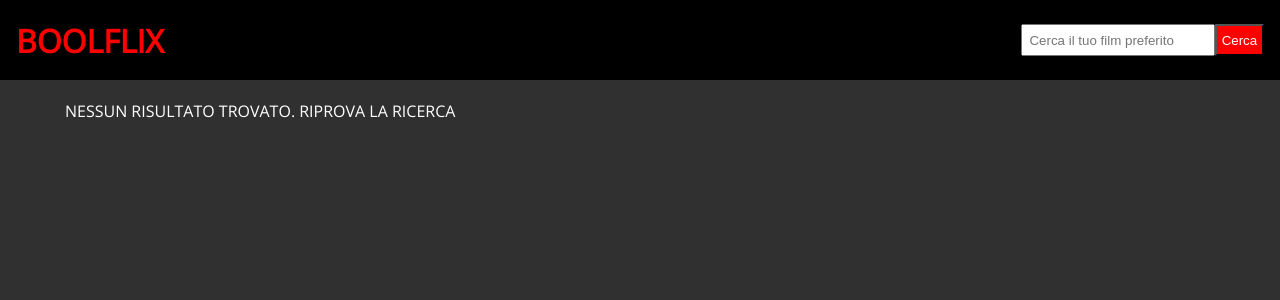
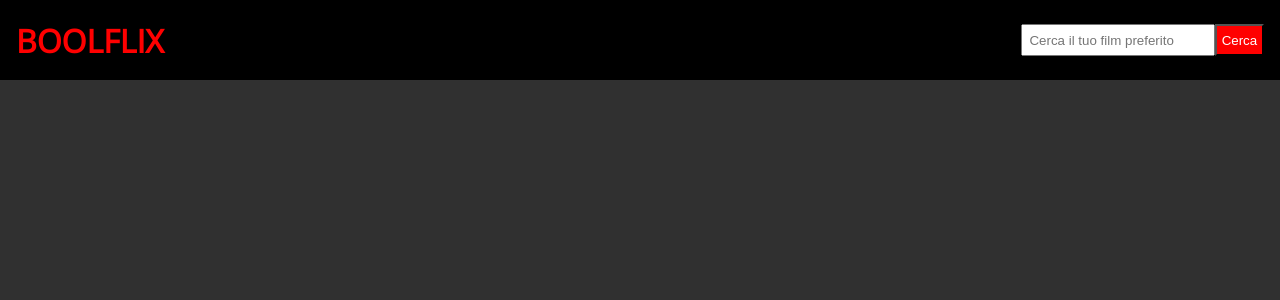
Before and after one commit to Pier5/vue-boolflix, a Vue app: page / in a window 1280 px wide. Shown: the top 300 px of the page. Built offline with nearby package versions, Linux system fonts and the light colour scheme.

Commit message:
-tolto anche questo da fixare-

```diff
--- a/src/components/MainBoolflix.vue
+++ b/src/components/MainBoolflix.vue
@@ -1,7 +1,5 @@
 <template>
   <main>
-    <div class="no-results" v-if="movies.length == ''">Nessun risultato trovato. Riprova la ricerca</div>
-    <div v-else>
     <section v-show="movies.length" class="movies-titles">
     <h1>Lista film:</h1>
     <div class="container">
@@ -22,7 +20,6 @@
       />
     </div>
   </section>
-    </div>
   </main>
 </template>
 
```
Lines whose indentation alone changed are shown as unchanged.
